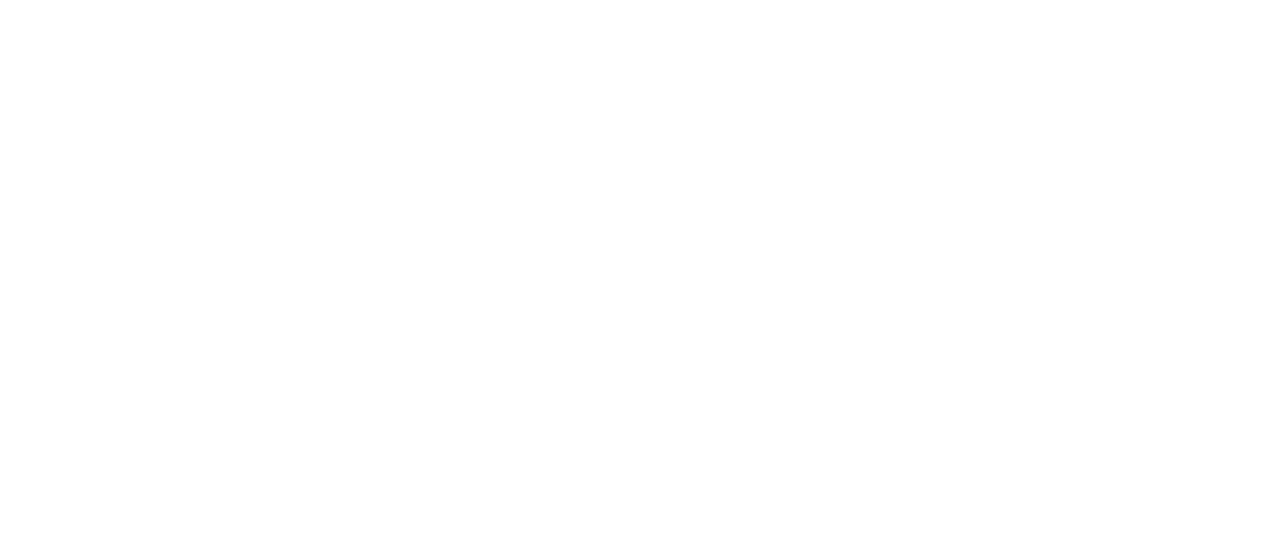
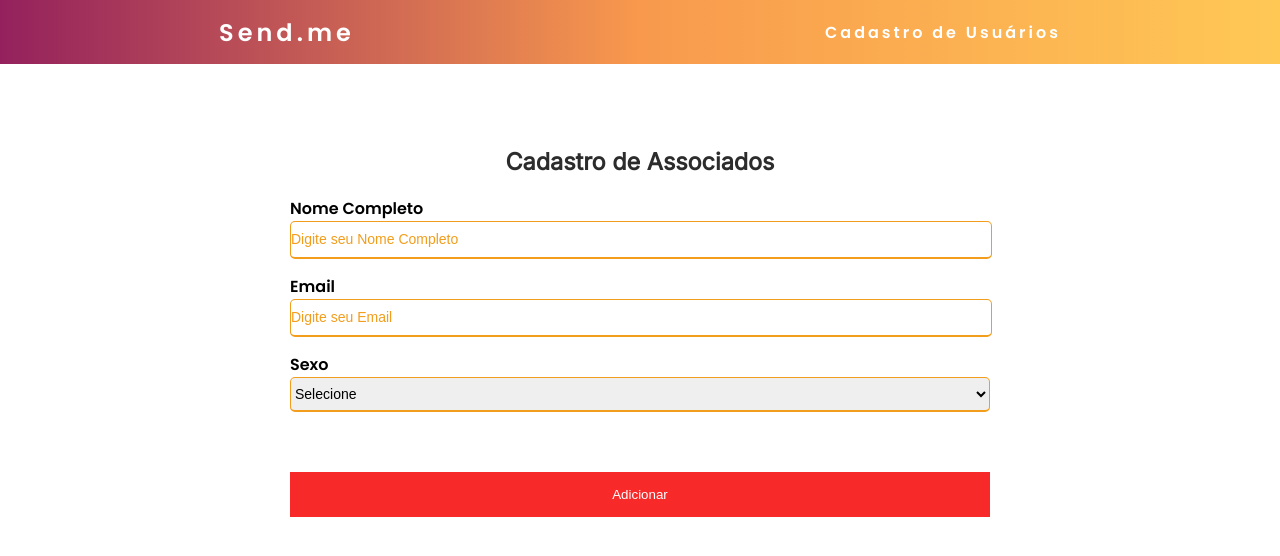
Before and after one commit to The-Seven-DSM/Send.me-FrontEnd-2022-2, a React (Create React App) app: page /cadastro_usuario in a window 1280 px wide. Before the commit this address had no page. Shown: the top 556 px of the page. Built offline with nearby package versions, Linux system fonts and the light colour scheme.

Commit message:
Atualização do Header e remoção do backend

```diff
--- a/src/App.css
+++ b/src/App.css
@@ -1,9 +1,11 @@
 @import url('https://fonts.googleapis.com/css2?family=Inter:wght@200&family=Poppins:ital,wght@0,600;1,200&display=swap');
 @import url('https://fonts.googleapis.com/css2?family=Inter&display=swap');
+
 * {
   margin: 0;
   padding: 0;
 }
+
 a {
   color: #fff;
   text-decoration: none;
@@ -37,21 +39,22 @@
   background: #ccc;
   margin: 50px;
 }
+
 /* -------------------------------------------------- NAVBAR -------------------------------------------------- */
 
 .logo {
   font-size: 24px;
-  text-transform: uppercase;
   letter-spacing: 4px;
 }
 nav {
   display: flex;
   justify-content: space-around;
   align-items: center;
+  position: fixed;
+  width: 100%;
   font-family: system-ui, -apple-system, Helvetica, Arial, sans-serif;
   background: linear-gradient(to right, #94215d , #f8994d, #ffc855 );
   height: 8vh;
-  margin-bottom: 20px;
 }
 .nav-list {
   list-style: none;
@@ -61,13 +64,23 @@
   letter-spacing: 3px;
   margin-left: 32px;
 }
+
 @media (max-width: 991px) {
-  body {
-    overflow-x: hidden;
+  .logo{
+    font-size: 20px;
+    letter-spacing: 1px;
+  }
+  .nav-list li{
+    letter-spacing: 0;
   }
 }
 
 /* -------------------------------------------------- TABLE -------------------------------------------------- */
+
+.element.style {
+  min-height: 509px !important;
+}
+
 .scr{
   background: red;
 }
@@ -85,24 +98,25 @@
   background: #fff;
 }
 
-input{
-  width: 220px;
+.search input{
+  width: 250px;
   padding: 10px 20px;
   margin: 0 10px;
   outline: none;
   border: 1px solid #f39d1c;
   border-radius: 5px;
 }
-select{
+.send select, .search select{
+  width: 250px;
   margin: 0 10px;
-  padding: 10px 20px;
+  padding: 10px 40px;
   border: 1px solid #f39d1c;
   border-radius: 5px;
   color: #f39d1c;
 }
 
 .table-section{
-  height: 300px;
+  height: 330px;
   overflow-y: scroll;
   padding: 0 120px;
 }
@@ -149,19 +163,20 @@
 #status{
   border-radius: 50%;
   background: #f82929;
-  padding: 10px;
+  padding: 7px;
   cursor: pointer;
   border: 0;
+  margin-bottom: 10px;
 }
 #statusV{
   border-radius: 50%;
   background: green;
-  padding: 10px;
+  padding: 7px;
   cursor: pointer;
   border: 0;
 }
 .push{
-  padding: 10px 20px;
+  padding: 10px 10px;
   background: #f82929;
   cursor: pointer;
   color: #fff;
@@ -174,13 +189,18 @@
   color: #000;
   border: 0;
 }
+
 @media(max-width:991px){
   .table-section{
     padding: 0 10px;
     margin: 40px 0;
   }
+  thead th{
+    font-size: 12px;
+  }
   th,td{
-    font-size: 13px;
+    padding: 10px 5px;
+    font-size: 12px;
   }
   .send{
     padding: 20px;
@@ -188,4 +208,82 @@
   }
 }
 
-/* -------------------------------------------------- PUSH BAR / TABLE -------------------------------------------------- */
+/* -------------------------------------------------- CADASTRO DE USUARIOS -------------------------------------------------- */
+
+.fundinho{
+  display: flex;
+  justify-content: center;
+  align-items: center;
+  height: 90vh;
+}
+.container{
+  max-width: 700px;
+  width: 100%;
+  padding: 0 30px;
+  border-radius: 5px;
+}
+.container .Titulo{
+  font-size: 20px;
+  font-weight: 500;
+  display: flex;
+  justify-content: center;
+  align-items: center;
+}
+.container form .detail{
+  display: flex;
+  flex-wrap: wrap;
+  justify-content: center;
+  flex-direction: column;
+  margin: 20px 0 12px 0;
+}
+form .detail .input-box{
+  margin-bottom: 15px;
+  width: 100%;
+}
+.detail .input-box input{
+  height: 35px;
+  width: 100%;
+  outline: none;
+  border-radius: 5px;
+  border: 1px solid #f39d1c;
+  font-size: 14px;
+  border-bottom-width: 2px;
+}
+.detail .input-box select{
+  height: 35px;
+  width: 100%;
+  outline: none;
+  border-radius: 5px;
+  border: 1px solid #f39d1c;
+  font-size: 14px;
+
+  border-bottom-width: 2px;
+}
+.detail .input-box span{
+  font-family: 'Poppins', sans-serif;
+}
+form .botao{
+  height: 45px;
+  margin: 45px 0;
+  width: 100%;
+}
+form .botao input{
+  height: 100%;
+  width: 100%;
+  outline: none;
+  border: none;
+  background: #f82929;
+  color: #fff;
+  cursor: pointer;
+}
+
+@media(max-width:768px){
+.container{
+  max-width: 100%;
+}
+form .detail .input-box{
+  margin-bottom: 15px;
+  width: 100%;
+}
+
+}
--- a/src/App.js
+++ b/src/App.js
@@ -3,6 +3,7 @@
 import Table from './components/Table/table';
 import './App.css';
 import Editor from './components/Editor/editor';
+import Cadastro_Usuario from './components/cadastro_usuario/cadastro_usuario';
 
 const App = () => {
   return(
@@ -11,6 +12,7 @@
       <Routes>
         <Route path='/' element={<Table />} />
         <Route path='/editor' element={<Editor />} />
+        <Route path='/cadastro_usuario' element={<Cadastro_Usuario />} />
       </Routes>
     </BrowserRouter>
   )
--- a/src/components/Editor/editor.js
+++ b/src/components/Editor/editor.js
@@ -17,7 +17,7 @@
             <h3>Verificar Email / Editar Email</h3>
         </div>
         <div className="editor">
-        <div className="pdf">
+            <div className="pdf">
                 <h3>pdf</h3>
             </div>
             <JoditEditor
@@ -32,7 +32,7 @@
         </div>
         <div className="send">
                 <button className="push">Validar Email</button>
-                <button className="empty">Enviar Emails</button>
+                <button className="empty">Enviar Email</button>
             </div>
         </>
         );
--- a/src/components/Header/header.js
+++ b/src/components/Header/header.js
@@ -4,9 +4,9 @@
 
     return(
       <nav>
-        <a className="logo" href="/">Midall</a>
+        <a className="logo" href="/">Send.me</a>
         <ul className="nav-list">
-          <li><a href="/editor">Editar Email</a></li>
+          <li><a href="/Cadastro_Usuario">Cadastro de Usuários</a></li>
         </ul>
       </nav>
       // <C.Nav>
--- a/src/components/Table/table.js
+++ b/src/components/Table/table.js
@@ -1,71 +1,95 @@
-import React,{useEffect,useState} from "react";
+import React from "react";
 import Button from "./button";
 import Header from "../Header/header";
-import Axios from "axios";
-import Card from "../card";
-
 // import { FaCheckCircle } from "react-icons/fa";
 // import { FaRegCheckCircle } from "react-icons/fa";
 
+
 const Table = () => {
-    const [values,setValues] = useState([]);
-    const [listGames , setListGames ] = useState([]);
-    console.log(listGames);
-    const pega = (value) =>{
-        setValues(preValue =>({
-            ...preValue,
-            [value.target.name]:value.target.value,
-        }))
+
+    const Link = () => {
+
+        // eslint-disable-next-line no-restricted-globals
+        location.href = `/editor`
     }
-    const sendMail = () => {
-        Axios.post(`http://localhost:3001/send`,{
-            name: listGames[0].name,
-            email: listGames[0].email
-        }
-        ).then(resp => {
-            console.log('salve');
-    });
-    }
-    useEffect(() =>{
-        Axios.get(`http://localhost:3001/get/associates`).then((resp) => {
-            setListGames(resp.data);
-        });
-    } ,[] )
     return (
         <>
         <Header />
         <main>
             <div className="search">
-              <input type="text" placeholder="Nome" onChange={pega}/>
+              <input type="text" placeholder="Nome"/>
               <select>
-                    <option value="0">Selecione</option>
-                    <option value="1">Teste1</option>
-                    <option value="2">Teste2</option>
+                    <option value="0">Selecione o Caderno</option>
+                    <option value="1">Cidade</option>
+                    <option value="2">Executivo I</option>
+                    <option value="3">Executivo II</option>
                 </select>
             </div>
             <div className="table-section">
             <table>
                 <thead>
                     <tr>
+
                         <th>Nome</th>
                         <th>Email</th>
-                        <th>Pagina</th>
+                        <th>Caderno</th>
                         <th>Status</th>
+
                     </tr>
                 </thead>
-          <tbody>
-            {typeof listGames !== 'undefined' && listGames.map((value) =>{
-                return <Card key={value.id}
-                listCard={listGames}
-                setListCard={setListGames}
-                name = {value.name}
-                email = {value.email}
-                sex = {value.sex}
-                />
+                <tbody>
+                    <tr onClick={Link}>
+                        <td>Wallace da Silva </td>
+                        <td>wllcfelipe@gmail.com</td>
+                        <td>Executivo I</td>
+                        <td><Button /></td>
 
-            })}
-            </tbody>
-              </table>
+                    </tr>
+                    <tr onClick={Link}>
+                        <td>Wallace da Silva</td>
+                        <td>wllcfelipe@gmail.com</td>
+                        <td>Executivo II</td>
+                        <td><Button /></td>
+                    </tr>
+                    <tr onClick={Link}>
+                        <td>Wallace da Silva</td>
+                        <td>wllcfelipe@gmail.com</td>
+                        <td>Cidade</td>
+                        <td><Button /></td>
+                    </tr>
+                    <tr onClick={Link}>
+                        <td>Wallace da Silva</td>
+                        <td>wllcfelipe@gmail.com</td>
+                        <td>Executivo I</td>
+                        <td><Button /></td>
+                    </tr>
+                    <tr onClick={Link}>
+                        <td>Wallace da Silva</td>
+                        <td>wllcfelipe@gmail.com</td>
+                        <td>Executivo I</td>
+                        <td><Button /></td>
+                    </tr>
+                    <tr onClick={Link}>
+                        <td>Wallace da Silva</td>
+                        <td>wllcfelipe@gmail.com</td>
+                        <td>Executivo II</td>
+                        <td><Button /></td>
+                    </tr>
+                    <tr onClick={Link}>
+                        <td>Wallace da Silva</td>
+                        <td>wllcfelipe@gmail.com</td>
+                        <td>Caderno</td>
+                        <td><Button /></td>
+                    </tr>
+                    <tr onClick={Link}>
+                        <td>Wallace da Silva</td>
+                        <td>wllcfelipe@gmail.com</td>
+                        <td>Caderno</td>
+                        <td><Button /></td>
+                    </tr>
+
+                </tbody>
+            </table>
             </div>
             <div className="send">
                 <p>Disparar por:</p>
@@ -74,10 +98,7 @@
                     <option value="1">Verificados</option>
                     <option value="2">Não Verificados</option>
                 </select>
-                <button className="push"
-                onClick={() => sendMail()
-                }
-                onChange={pega}>enviar emails</button>
+                <button className="push">enviar emails</button>
             </div>
         </main>
         </>
--- a/src/components/card.js
+++ /dev/null
@@ -1,12 +0,0 @@
-import React from "react";
-
-export default function Card(props){
-    return <tr >
-                <td >{props.name}</td>
-                <td >{props.email}</td>
-                <td >{props.sex}</td>
-
-                </tr>
-
-
-}
```
